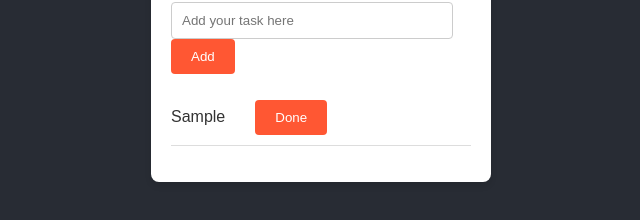
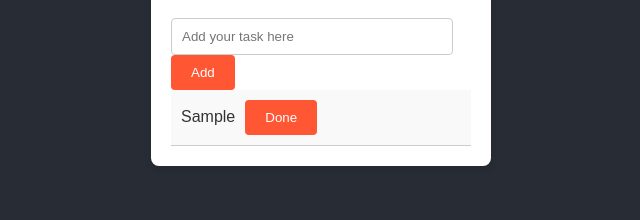
Before and after one commit to MateoMuscolino/ToDoList, a plain HTML site: page index.html in a window 1280 px wide. Both pictures are taken after typing "Sample" into the empty fields and a click on the button "Add". Shown: the part 358-578 px from the top of the page, without its empty margins (319-959 px from the left). Drawn offline with Linux system fonts and the light colour scheme.

Commit message:
task-list css added

```diff
--- a/css/style.css
+++ b/css/style.css
@@ -51,3 +51,18 @@ li {/* styling each task */
     padding: 10px 0;
     border-bottom: 1px solid #ddd;
 }
+
+#task-list { /* style the list container */
+    max-width: 400px; /* set a maximum width for the list */
+    word-wrap: break-word; /* break long words to fit the box */
+    overflow-wrap: break-word; /* for better browser compatibility */
+    margin: 0 auto; /* center the list */
+    padding: 0;
+    list-style-type: none; /* remove bullet points */
+}
+
+#task-list li { /* style each task */
+    padding: 10px;
+    border-bottom: 1px solid #ccc; /*adds a line between tasks */
+    background-color: #f9f9f9; /* light background for better readability */
+}
--- a/js/script.js
+++ b/js/script.js
@@ -12,7 +12,7 @@ document.getElementById('add-task-button').addEventListener('click', function ()
       // create the "Done" button
         const doneButton = document.createElement('button');
         doneButton.textContent = 'Done';
-        doneButton.style.marginLeft = '30px'; // Add some spacing
+        doneButton.style.marginLeft = '10px'; // Add some spacing
 
       // add functionality to the "Done" button
         doneButton.addEventListener('click', function () {
```
